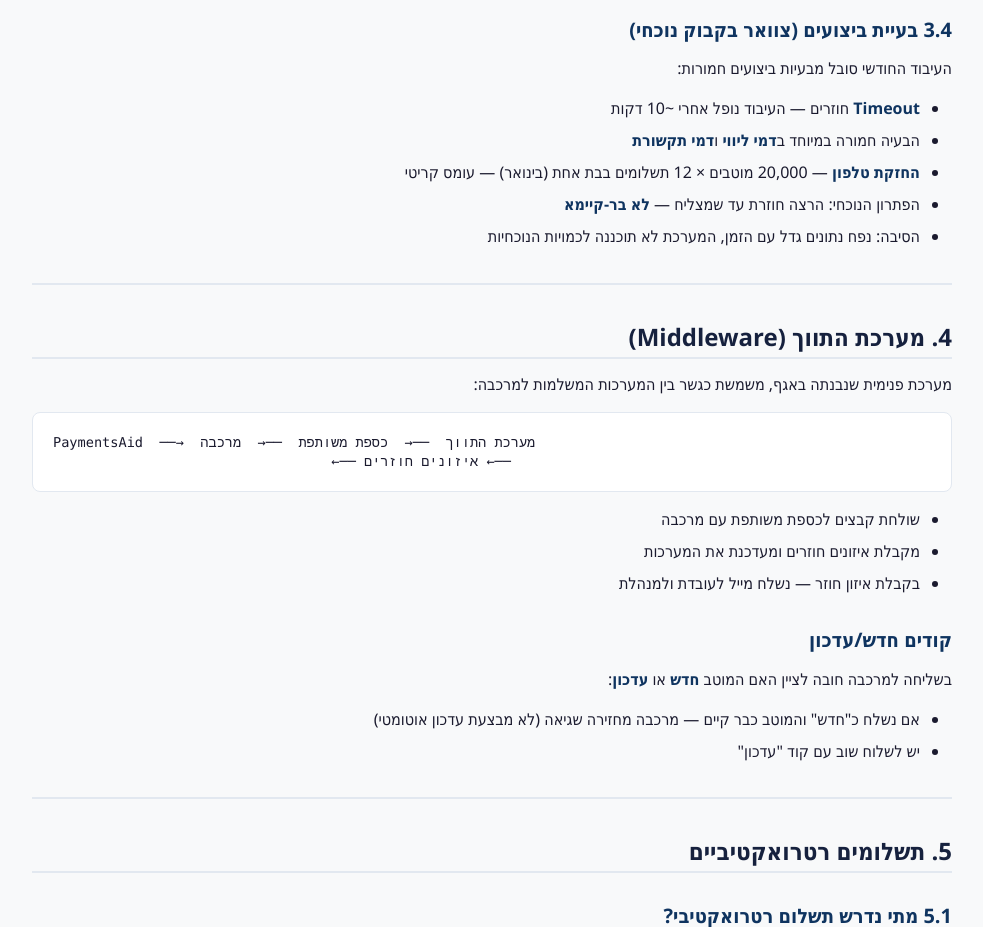
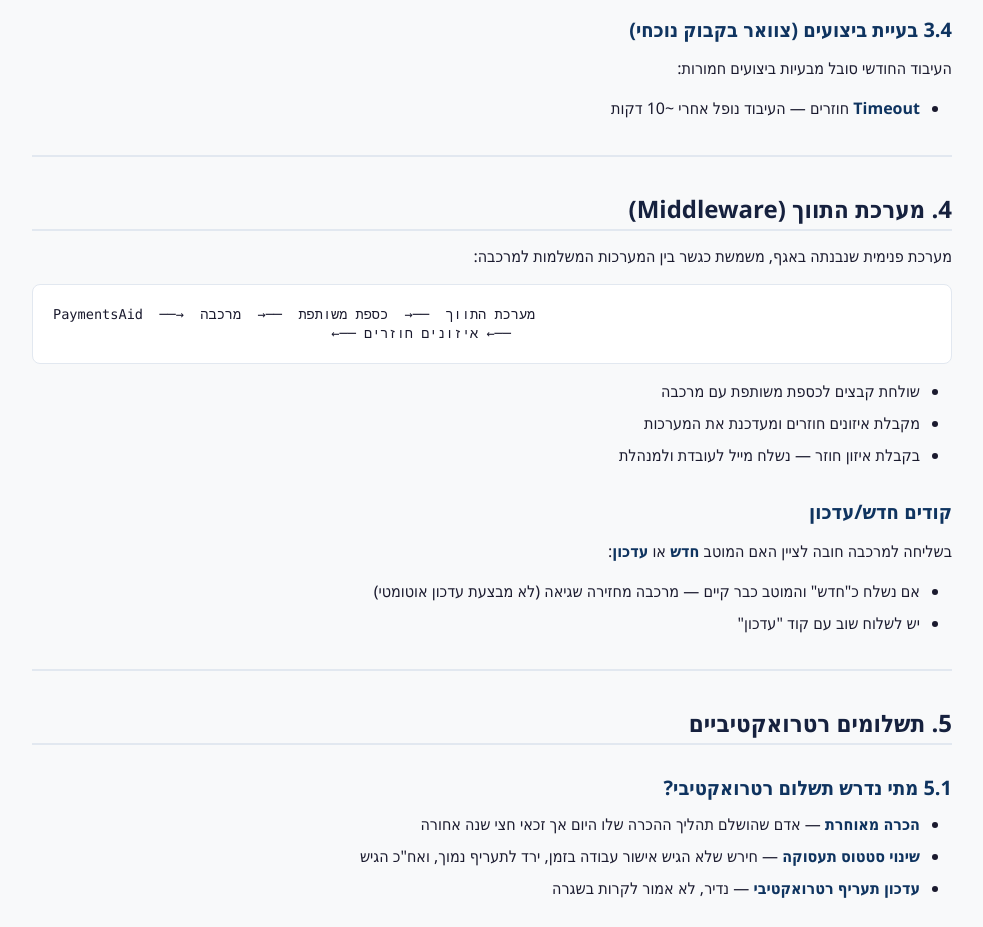
Before and after one commit to tzamit/pa-projectbook, a plain HTML site: page docs/preview.html in a window 1280 px wide. Shown: the part 2580-3507 px from the top of the page, without its empty margins (148-1131 px from the left). Drawn offline with Linux system fonts and the light colour scheme.

Commit message:
update timeOut list

```diff
--- a/docs/preview.html
+++ b/docs/preview.html
@@ -241,10 +241,10 @@ em { font-style: italic; }
 <p>העיבוד החודשי סובל מבעיות ביצועים חמורות:</p>
 <ul>
   <li><strong>Timeout</strong> חוזרים — העיבוד נופל אחרי ~10 דקות</li>
-  <li>הבעיה חמורה במיוחד ב<strong>דמי ליווי</strong> ו<strong>דמי תקשורת</strong></li>
+  <!-- <li>הבעיה חמורה במיוחד ב<strong>דמי ליווי</strong> ו<strong>דמי תקשורת</strong></li>
   <li><strong>החזקת טלפון</strong> — 20,000 מוטבים × 12 תשלומים בבת אחת (בינואר) — עומס קריטי</li>
   <li>הפתרון הנוכחי: הרצה חוזרת עד שמצליח — <strong>לא בר-קיימא</strong></li>
-  <li>הסיבה: נפח נתונים גדל עם הזמן, המערכת לא תוכננה לכמויות הנוכחיות</li>
+  <li>הסיבה: נפח נתונים גדל עם הזמן, המערכת לא תוכננה לכמויות הנוכחיות</li> -->
 </ul>
 
 <hr>
```
